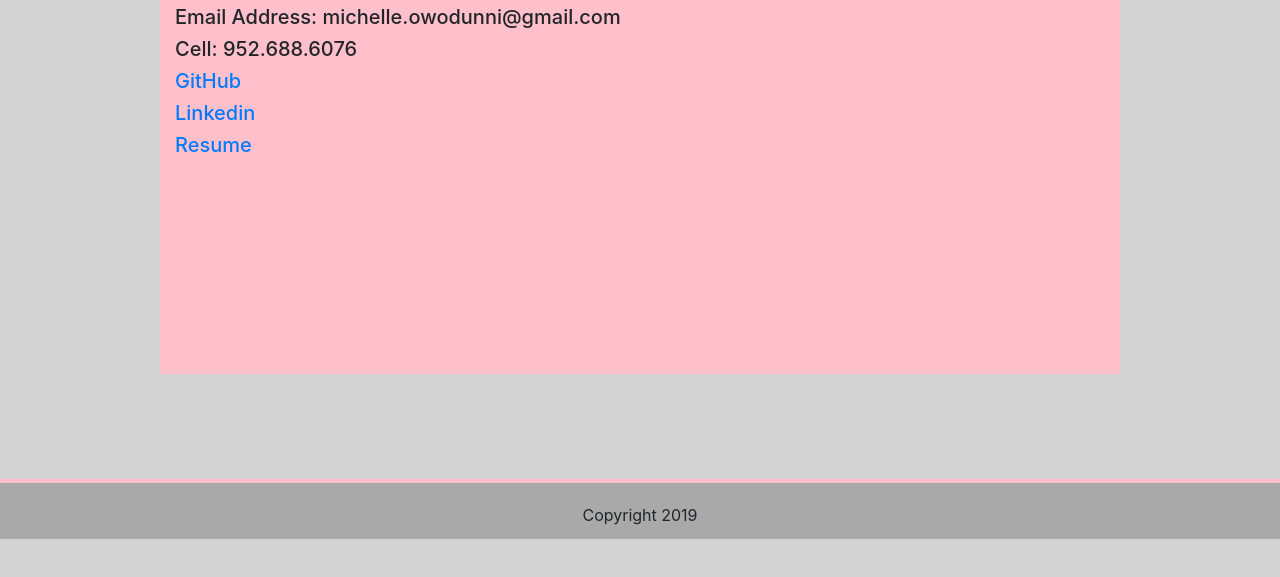
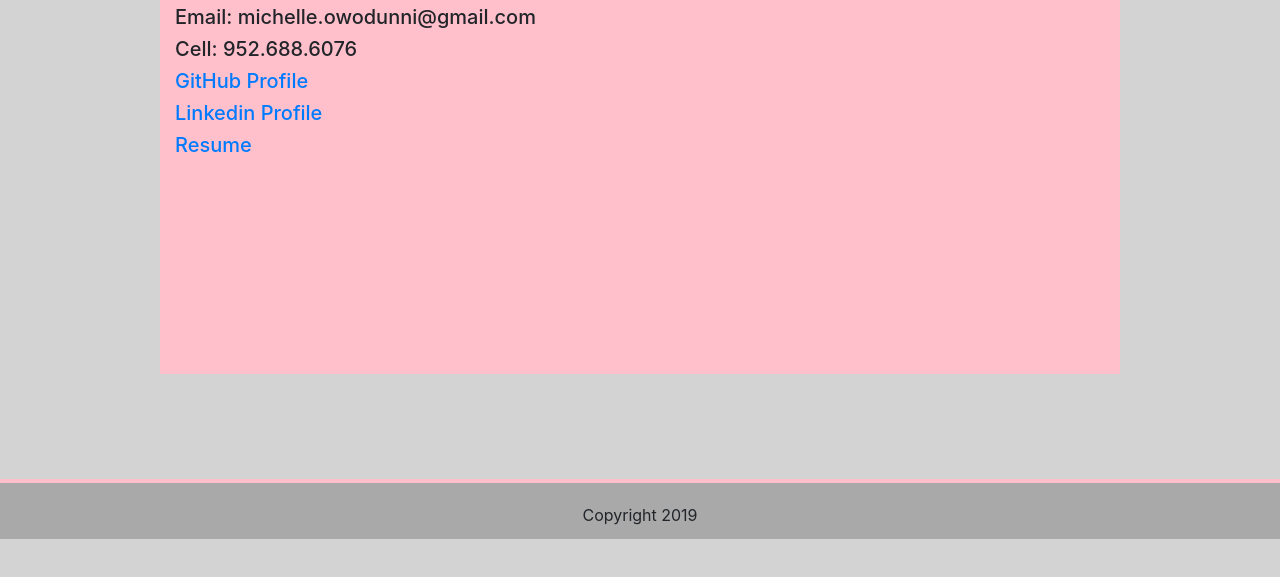
Before and after one commit to owodu001/Professional-Materials, a plain HTML site: page contact.html in a window 1280 px wide. Shown: the part 201-778 px from the top of the page. Drawn offline with nearby package versions, Linux system fonts and the light colour scheme.

Commit message:
contact form updates

```diff
--- a/contact.html
+++ b/contact.html
@@ -37,17 +37,17 @@
     <section class="container side-hustle col-12">
         <h2 class="contact">Contact</h2>
         <div>
-            <h5>Email Address: michelle.owodunni@gmail.com</h5>
+            <h5>Email: michelle.owodunni@gmail.com</h5>
         </div>
         <div>
             <h5>Cell: 952.688.6076</h5>
         </div>
         <div class="links">
             <a href="https://github.com/owodu001">
-                <h5>GitHub</h5>
+                <h5>GitHub Profile</h5>
             </a>
             <a href="https://www.linkedin.com/in/michelle-owodunni-84938991">
-                <h5>Linkedin</h5>
+                <h5>Linkedin Profile</h5>
             </a>
             <a href="./assets/Resume/Resume_Michelle Owodunni.pdf">
                 <h5>Resume</h5>
```
